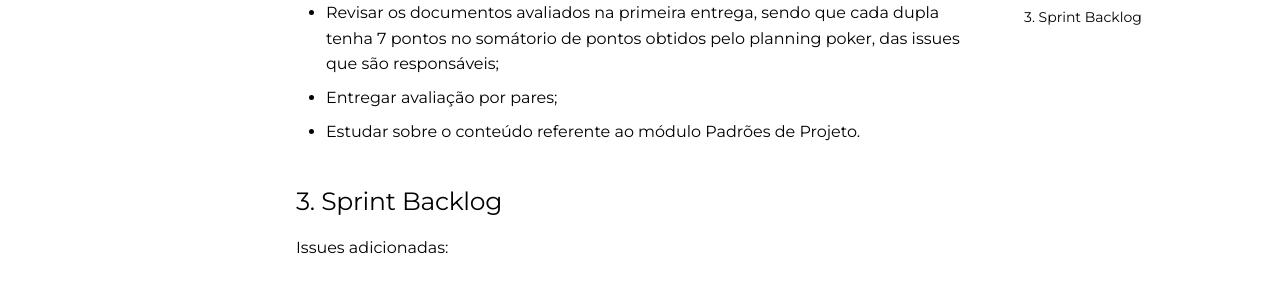
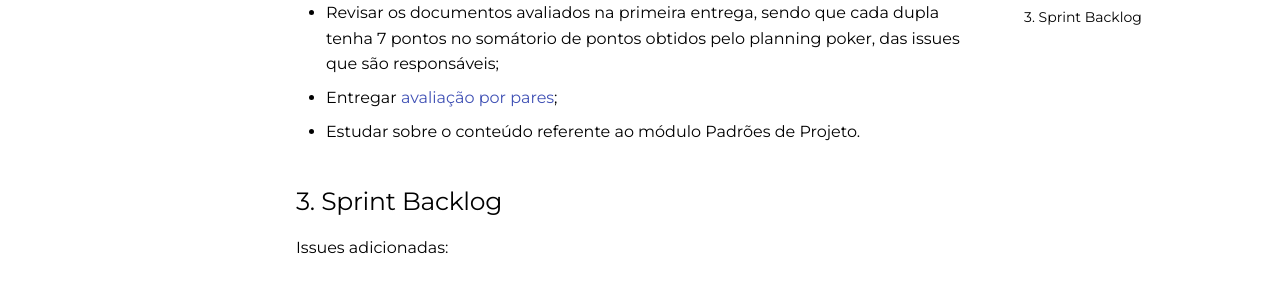
Before and after one commit to UnBArqDsw2021-1/2021.1_G6_Curumim, an MkDocs documentation site: the page built from docs/reunioes/sprints/planning-sprint3.md, in a window 1280 px wide and 900 px high, scrolled down 458 px. Shown: the part 172-453 px from the top of the window. Built offline with MkDocs 1.6.1 and Material for MkDocs 9.7.7, drawn with Linux system fonts in a browser that asks for light colours; comment, search, counter and statistics services are not loaded; part of the change alters nothing that is shown.

```diff
--- a/docs/reunioes/sprints/planning-sprint3.md
+++ b/docs/reunioes/sprints/planning-sprint3.md
@@ -13,7 +13,7 @@
 A [Sprint 3](https://github.com/UnBArqDsw2021-1/2021.1_G6_Curumim/milestone/5) tem como objetivo:
 
 - Revisar os documentos avaliados na primeira entrega, sendo que cada dupla tenha 7 pontos no somátorio de pontos obtidos pelo planning poker, das issues que são responsáveis;<br>
-- Entregar avaliação por pares;<br>
+- Entregar [avaliação por pares](https://github.com/UnBArqDsw2021-1/2021.1_G6_Curumim/issues/106);<br>
 - Estudar sobre o conteúdo referente ao módulo Padrões de Projeto.<br>
 
 
```
